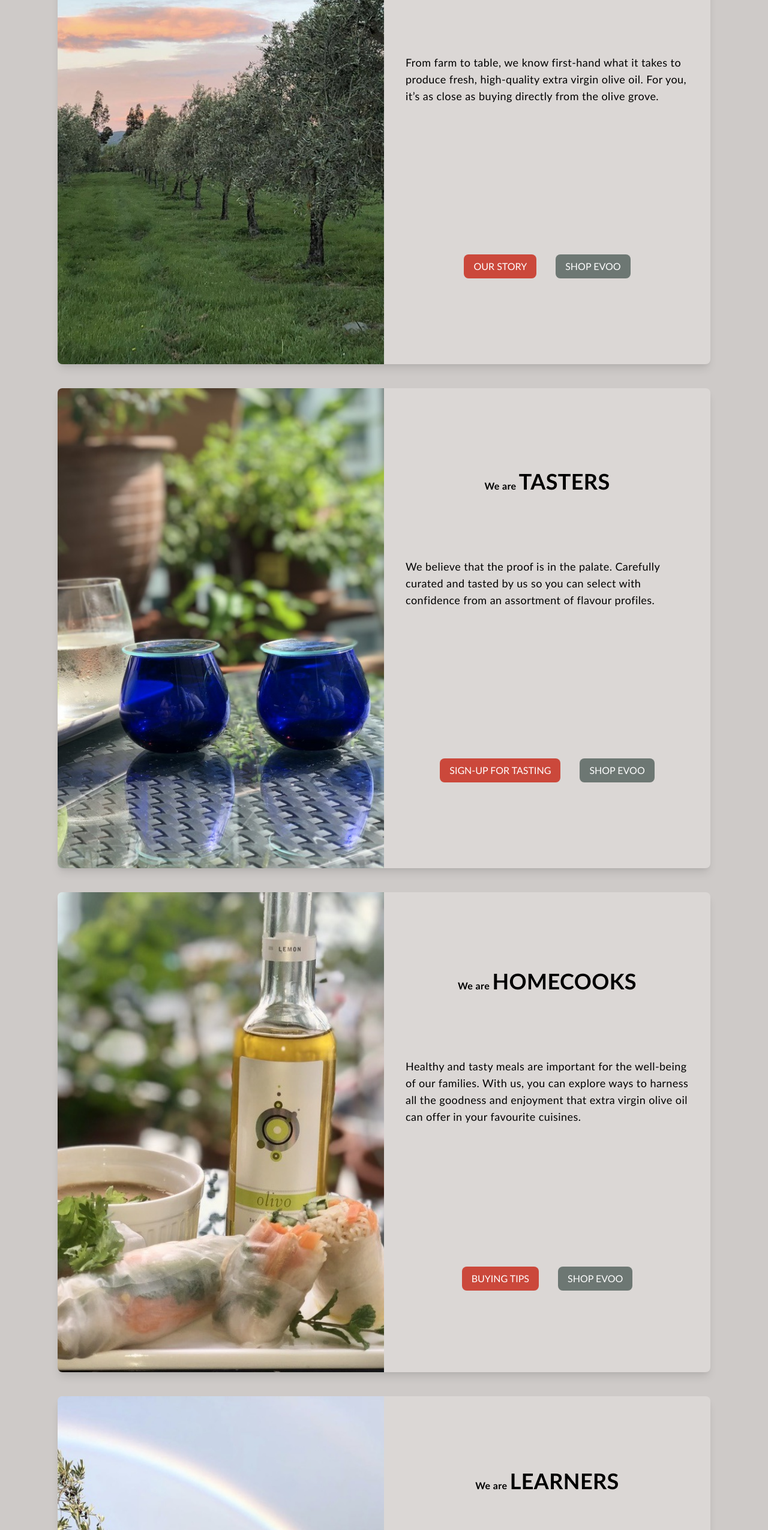
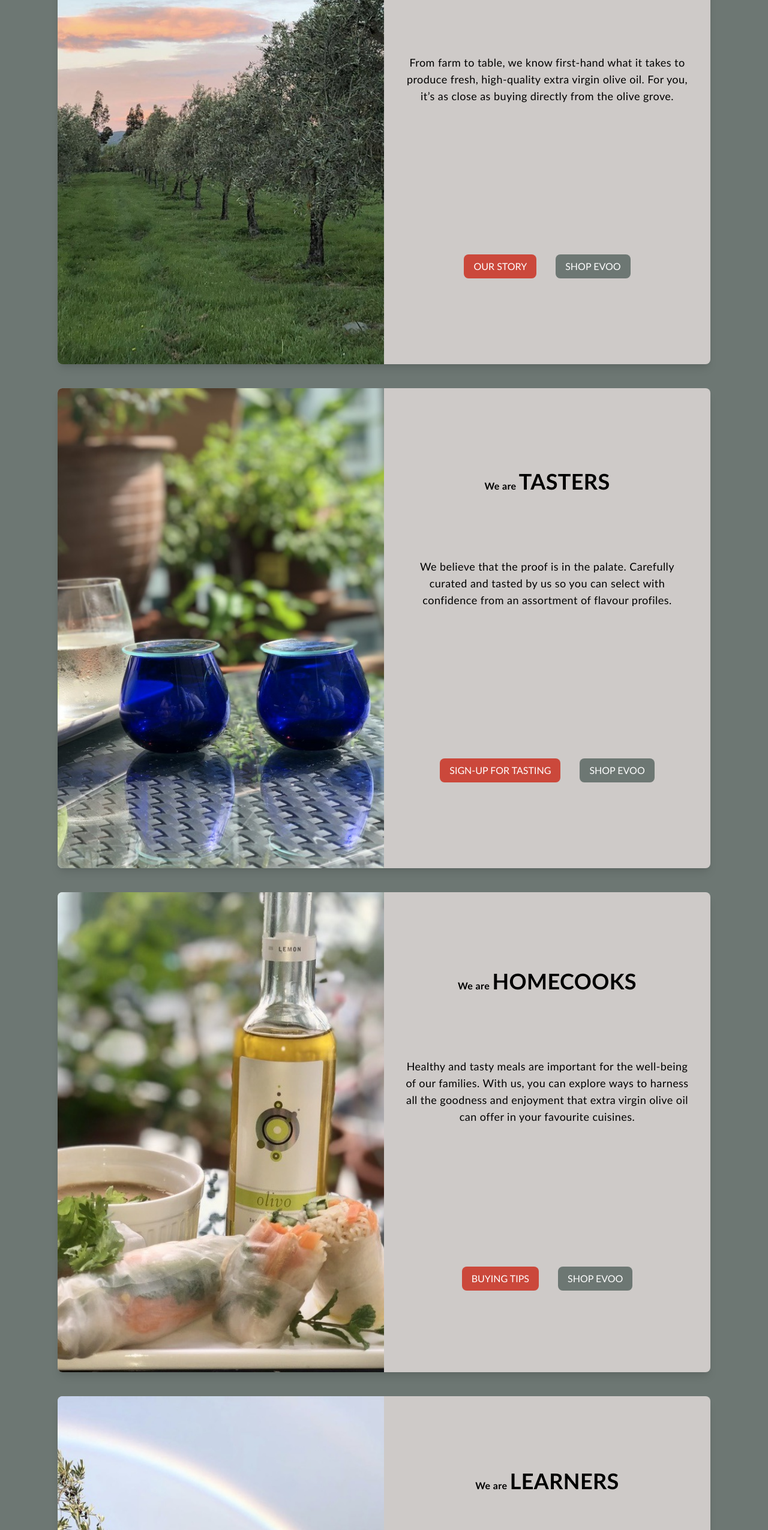
Before and after one commit to KivxD/oliveoil-people-TW, a plain HTML site: page index.html in a window 1280 px wide. Shown: the part 241-2791 px from the top of the page at 60% size. Drawn offline with nearby package versions, Linux system fonts and the light colour scheme.

Commit message:
Update index.html

```diff
--- a/index.html
+++ b/index.html
@@ -9,7 +9,7 @@
   <link rel="stylesheet" href="styles.css">
 </head>
 
-<body style="background: #CECAC8;">
+<body style="background: #6d7773;">
 
   <header class="fixed relative">
 
@@ -19,7 +19,7 @@
 
   <main class="p-12 flex flex-col items-center">
 
-    <div class="flex flex-col lg:flex-row align-middle rounded-lg overflow-hidden shadow-lg " style="height: 100vh; width: 85vw; background: #dbd7d5;">
+    <div class="flex flex-col lg:flex-row align-middle rounded-lg overflow-hidden shadow-lg " style="height: 100vh; width: 85vw; background: #cecac8;">
 
       <div class="flex lg:w-3/6">
         <img src="assets/growers.jpeg" alt="growers-img" class="object-cover">
@@ -34,7 +34,7 @@
           </div>
 
           <div class="flex justify-center flex-grow-0">
-            <p class="tracking-wide p-5 lg:text-lg text-center lg:text-left">From farm to table, we know first-hand what it takes to produce fresh, high-quality extra virgin olive oil. For you, it’s as close as buying directly from the olive grove.</p>
+            <p class="tracking-wide p-5 lg:text-lg text-center ">From farm to table, we know first-hand what it takes to produce fresh, high-quality extra virgin olive oil. For you, it’s as close as buying directly from the olive grove.</p>
           </div>
 
         </div>
@@ -52,7 +52,7 @@
 
     </div>
 
-    <div class="flex flex-col lg:flex-row align-middle rounded-lg overflow-hidden shadow-lg mt-10" style="height: 100vh; width: 85vw; background: #dbd7d5;">
+    <div class="flex flex-col lg:flex-row align-middle rounded-lg overflow-hidden shadow-lg mt-10" style="height: 100vh; width: 85vw; background: #cecac8;">
 
       <div class="flex lg:w-3/6">
         <img src="assets/tasters.jpeg" alt="growers-img" class="object-cover">
@@ -66,7 +66,7 @@
           </div>
 
           <div class="flex justify-center flex-grow-0">
-            <p class="tracking-wide p-5 lg:text-lg text-center lg:text-left">We believe that the proof is in the palate. Carefully curated and tasted by us so you can select with confidence from an assortment of flavour profiles.</p>
+            <p class="tracking-wide p-5 lg:text-lg text-center ">We believe that the proof is in the palate. Carefully curated and tasted by us so you can select with confidence from an assortment of flavour profiles.</p>
           </div>
 
         </div>
@@ -84,7 +84,7 @@
 
     </div>
 
-    <div class="flex flex-col lg:flex-row align-middle rounded-lg overflow-hidden shadow-lg mt-10" style="height: 100vh; width: 85vw; background: #dbd7d5;">
+    <div class="flex flex-col lg:flex-row align-middle rounded-lg overflow-hidden shadow-lg mt-10" style="height: 100vh; width: 85vw; background: #cecac8;">
 
       <div class="flex lg:w-3/6">
         <img src="assets/homecooks.jpeg" alt="growers-img" class="object-cover">
@@ -100,7 +100,7 @@
           </div>
 
           <div class="flex justify-center flex-grow-0">
-            <p class="tracking-wide p-5 lg:text-lg text-center lg:text-left">Healthy and tasty meals are important for the well-being of our families. With us, you can explore ways to harness all the goodness and enjoyment that extra virgin olive oil can offer in your favourite
+            <p class="tracking-wide p-5 lg:text-lg text-center ">Healthy and tasty meals are important for the well-being of our families. With us, you can explore ways to harness all the goodness and enjoyment that extra virgin olive oil can offer in your favourite
               cuisines.
             </p>
           </div>
@@ -120,7 +120,7 @@
 
     </div>
 
-    <div class="flex flex-col flex-grow lg:flex-row align-middle rounded-lg overflow-hidden shadow-lg mt-10" style="height: 100vh; width: 85vw; background: #dbd7d5;">
+    <div class="flex flex-col flex-grow lg:flex-row align-middle rounded-lg overflow-hidden shadow-lg mt-10" style="height: 100vh; width: 85vw; background: #cecac8;">
 
       <div class="flex lg:w-3/6">
         <img src="assets/learners.jpeg" alt="growers-img" class="object-cover">
@@ -135,7 +135,7 @@
           </div>
 
           <div class="flex justify-center flex-grow-0">
-            <p class="tracking-wide p-5 lg:text-lg text-center lg:text-left">We believe in staying open and attuned to experts from various disciplines for advice that we can apply to our daily lives. Sharing access to credible sources of information that we can use to make good
+            <p class="tracking-wide p-5 lg:text-lg text-center ">We believe in staying open and attuned to experts from various disciplines for advice that we can apply to our daily lives. Sharing access to credible sources of information that we can use to make good
               decisions is in everyone’s best
               interest.</p>
           </div>
```
